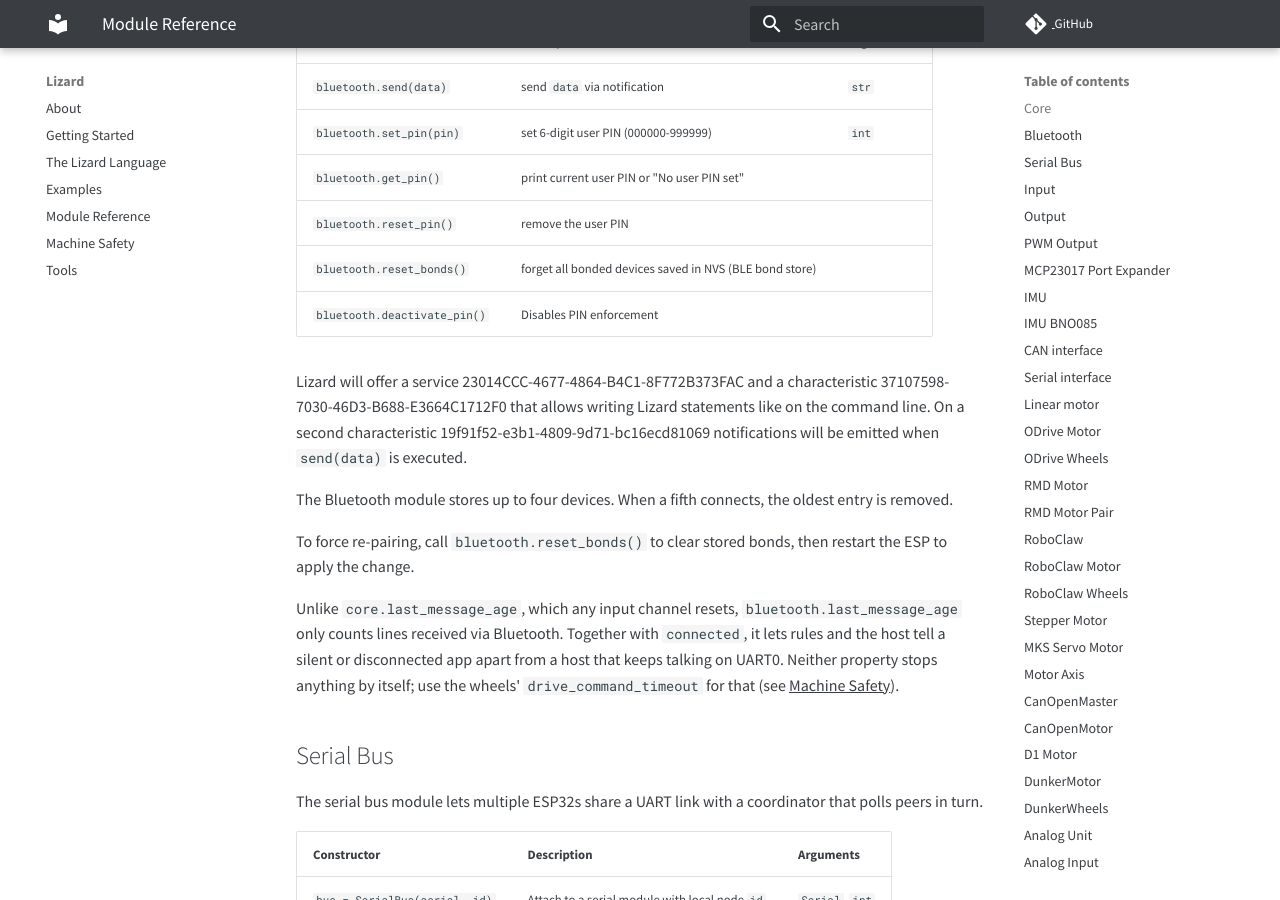
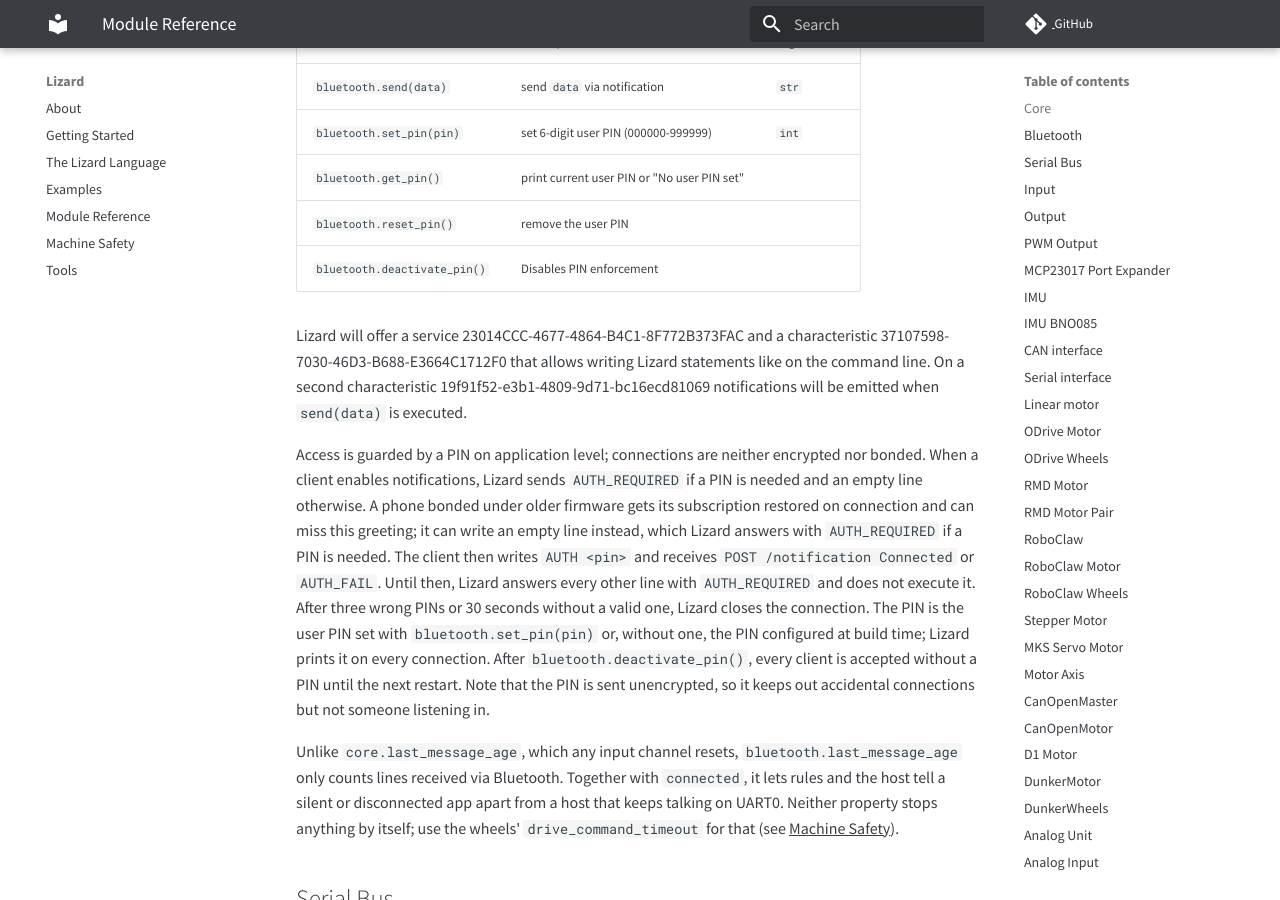
Before and after one commit to zauberzeug/lizard, an MkDocs documentation site: the page built from docs/module_reference.md, in a window 1280 px wide and 900 px high, scrolled down 2775 px. Built offline with MkDocs 1.6.1 and Material for MkDocs 9.7.7, drawn with Linux system fonts in a browser that asks for light colours; comment, search, counter and statistics services are not loaded.

Commit message:
Document the app-level Bluetooth PIN and drop the bond notes

```diff
--- a/docs/module_reference.md
+++ b/docs/module_reference.md
@@ -73,23 +73,27 @@ Clients uploading many lines at once should therefore pace their writes or wait
 | `bluetooth.connected`        | Whether a device is currently connected                  | `bool`    |
 | `bluetooth.last_message_age` | Time since the last line was received via Bluetooth (ms) | `int`     |
 
-| Methods                      | Description                                             | Arguments |
-| ---------------------------- | ------------------------------------------------------- | --------- |
-| `bluetooth.send(data)`       | send `data` via notification                            | `str`     |
-| `bluetooth.set_pin(pin)`     | set 6-digit user PIN (000000-999999)                    | `int`     |
-| `bluetooth.get_pin()`        | print current user PIN or "No user PIN set"             |           |
-| `bluetooth.reset_pin()`      | remove the user PIN                                     |           |
-| `bluetooth.reset_bonds()`    | forget all bonded devices saved in NVS (BLE bond store) |           |
-| `bluetooth.deactivate_pin()` | Disables PIN enforcement                                |           |
+| Methods                      | Description                                 | Arguments |
+| ---------------------------- | ------------------------------------------- | --------- |
+| `bluetooth.send(data)`       | send `data` via notification                | `str`     |
+| `bluetooth.set_pin(pin)`     | set 6-digit user PIN (000000-999999)        | `int`     |
+| `bluetooth.get_pin()`        | print current user PIN or "No user PIN set" |           |
+| `bluetooth.reset_pin()`      | remove the user PIN                         |           |
+| `bluetooth.deactivate_pin()` | Disables PIN enforcement                    |           |
 
 Lizard will offer a service 23014CCC-4677-4864-B4C1-8F772B373FAC and a characteristic 37107598-7030-46D3-B688-E3664C1712F0
 that allows writing Lizard statements like on the command line.
 On a second characteristic 19f91f52-e3b1-4809-9d71-bc16ecd81069 notifications will be emitted when `send(data)` is executed.
 
-The Bluetooth module stores up to four devices.
-When a fifth connects, the oldest entry is removed.
-
-To force re-pairing, call `bluetooth.reset_bonds()` to clear stored bonds, then restart the ESP to apply the change.
+Access is guarded by a PIN on application level; connections are neither encrypted nor bonded.
+When a client enables notifications, Lizard sends `AUTH_REQUIRED` if a PIN is needed and an empty line otherwise.
+A phone bonded under older firmware gets its subscription restored on connection and can miss this greeting; it can write an empty line instead, which Lizard answers with `AUTH_REQUIRED` if a PIN is needed.
+The client then writes `AUTH <pin>` and receives `POST /notification Connected` or `AUTH_FAIL`.
+Until then, Lizard answers every other line with `AUTH_REQUIRED` and does not execute it.
+After three wrong PINs or 30 seconds without a valid one, Lizard closes the connection.
+The PIN is the user PIN set with `bluetooth.set_pin(pin)` or, without one, the PIN configured at build time; Lizard prints it on every connection.
+After `bluetooth.deactivate_pin()`, every client is accepted without a PIN until the next restart.
+Note that the PIN is sent unencrypted, so it keeps out accidental connections but not someone listening in.
 
 Unlike `core.last_message_age`, which any input channel resets, `bluetooth.last_message_age` only counts lines received via Bluetooth.
 Together with `connected`, it lets rules and the host tell a silent or disconnected app apart from a host that keeps talking on UART0.
```
